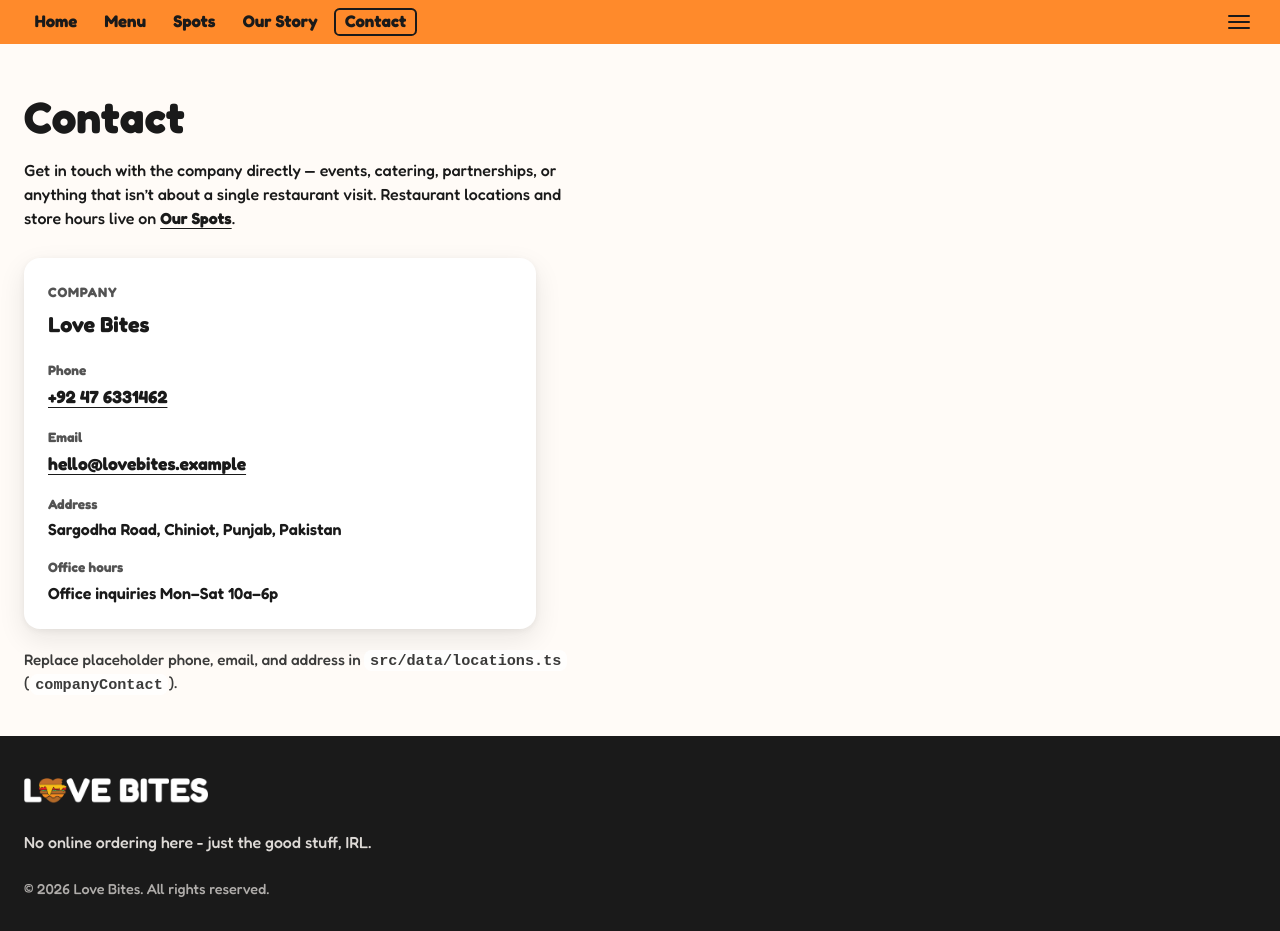
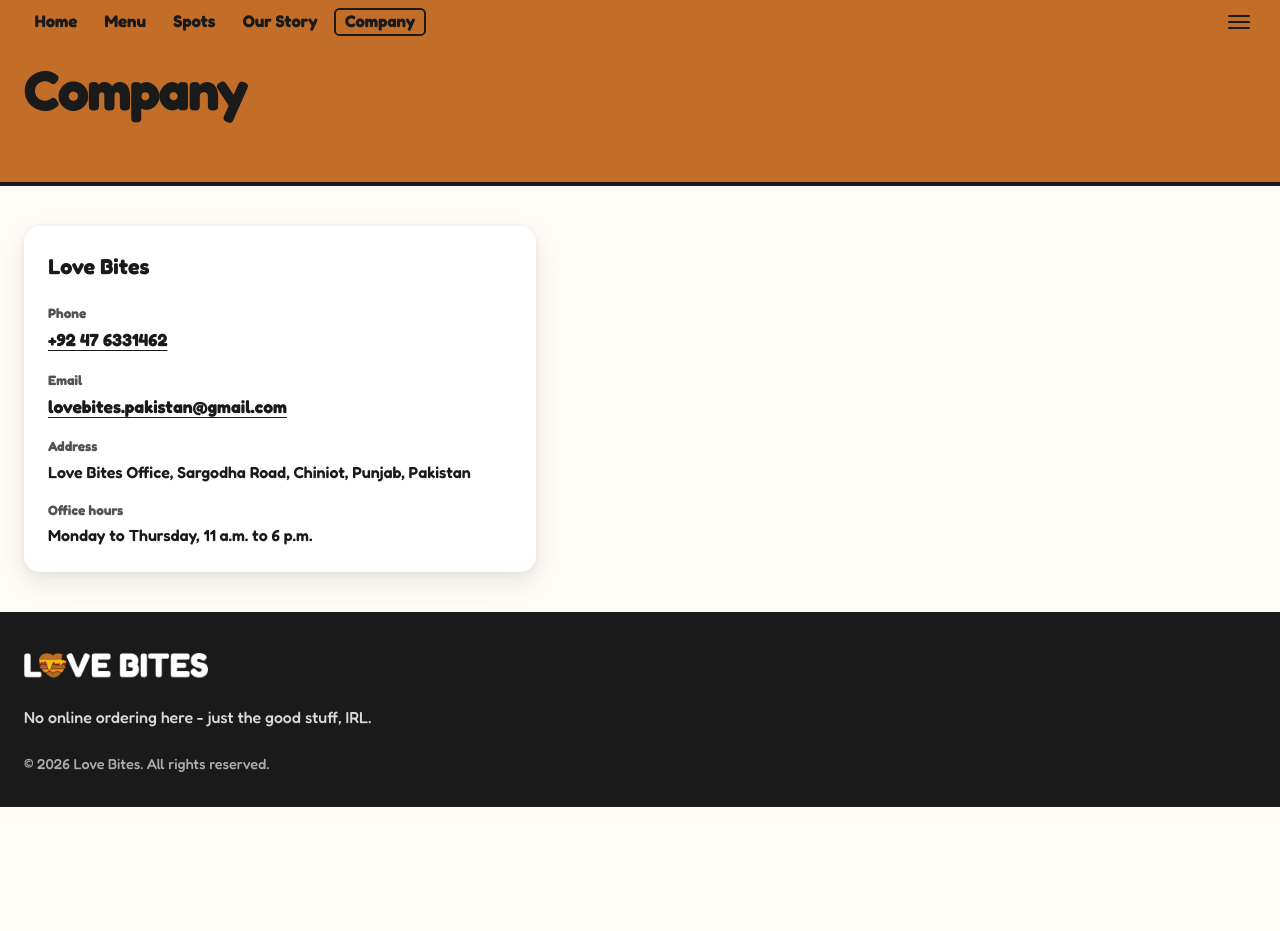
Before and after one commit to GhazwaPasha/LB-website, a React (Vite) app: page /contact in a window 1280 px wide. After the commit the page ends 807 px from the top, so only its background shows below. Built offline with nearby package versions, Linux system fonts and the light colour scheme.

Commit message:
website upgradded 1.0

```diff
--- a/src/components/Header.tsx
+++ b/src/components/Header.tsx
@@ -7,7 +7,7 @@ const nav = [
   { to: '/menu', label: 'Menu' },
   { to: '/spots', label: 'Spots' },
   { to: '/about', label: 'Our Story' },
-  { to: '/contact', label: 'Contact' },
+  { to: '/contact', label: 'Company' },
 ]
 
 export function Header() {
@@ -17,6 +17,7 @@ export function Header() {
   const isMenuPage = pathname === '/menu' || pathname.startsWith('/menu/')
   const isAboutPage = pathname === '/about'
   const isSpotsPage = pathname === '/spots'
+  const isContactPage = pathname === '/contact'
 
   return (
     <header
@@ -32,7 +33,9 @@ export function Header() {
             ? 'var(--lb-mustard)'
             : isSpotsPage
               ? 'var(--lb-tomato)'
-              : 'var(--lb-orange)',
+              : isContactPage
+                ? 'var(--lb-contact-hero-bg)'
+                : 'var(--lb-orange)',
         borderBottom: 'none',
         boxShadow: 'none',
       }}
--- a/src/data/locations.ts
+++ b/src/data/locations.ts
@@ -45,13 +45,13 @@ export const locations: Location[] = [
   },
 ]
 
-export const contactEmail = 'hello@lovebites.example'
+export const contactEmail = 'lovebites.pakistan@gmail.com'
 
 /** Head office / company — edit before launch */
 export const companyContact = {
   name: 'Love Bites',
   phone: '+92 47 6331462',
   email: contactEmail,
-  address: 'Sargodha Road, Chiniot, Punjab, Pakistan',
-  hours: 'Office inquiries Mon–Sat 10a–6p',
+  address: 'Love Bites Office, Sargodha Road, Chiniot, Punjab, Pakistan',
+  hours: 'Monday to Thursday, 11 a.m. to 6 p.m.',
 } as const
--- a/src/index.css
+++ b/src/index.css
@@ -11,6 +11,8 @@
   --lb-orange: #ff8a2b;
   --lb-cyan: #3dd9c4;
   --lb-mustard: #e5b143;
+  /* Contact page — header + hero title band (Spots-style rule under hero) */
+  --lb-contact-hero-bg: #c26e29;
   /* Full-width dividers (About cream band, Menu below location strip) */
   --lb-section-rule: 4px solid var(--lb-ink);
   /* Solid fill behind menu location line-art heroes (matches artwork background). */
@@ -303,6 +305,19 @@ button {
   padding-bottom: clamp(2rem, 6vw, 4rem);
   overflow: hidden;
   background: var(--lb-tomato);
+  color: var(--lb-ink);
+  border-bottom: var(--lb-section-rule);
+  margin-bottom: clamp(1.25rem, 3vw, 2rem);
+}
+
+/* Contact — same rhythm as Spots hero: full-bleed band + ink rule under title */
+.lb-contact-hero {
+  position: relative;
+  margin: 0;
+  padding-top: clamp(0.5rem, 2vw, 1rem);
+  padding-bottom: clamp(2rem, 6vw, 4rem);
+  overflow: hidden;
+  background: var(--lb-contact-hero-bg);
   color: var(--lb-ink);
   border-bottom: var(--lb-section-rule);
   margin-bottom: clamp(1.25rem, 3vw, 2rem);
--- a/src/pages/Contact.tsx
+++ b/src/pages/Contact.tsx
@@ -1,30 +1,42 @@
-import { Link } from 'react-router-dom'
+import { motion, useReducedMotion } from 'framer-motion'
 import { Reveal } from '../components/Reveal'
 import { companyContact } from '../data/locations'
 import { usePageTitle } from '../hooks/usePageTitle'
 
 export function Contact() {
-  usePageTitle('Contact', 'Reach Love Bites — company phone, email, and office details.')
+  usePageTitle('Company', 'Reach Love Bites — company phone, email, and office details.')
+  const reduce = useReducedMotion()
   const telHref = `tel:${companyContact.phone.replace(/\s/g, '')}`
 
   return (
     <main style={{ flex: 1, paddingBottom: '2.5rem' }}>
-      <section className="lb-container" style={{ paddingTop: 'clamp(1.5rem, 4vw, 2.5rem)' }}>
+      <section className="lb-full-bleed lb-contact-hero">
+        <div
+          className="lb-container"
+          style={{ position: 'relative', zIndex: 1, display: 'grid', gap: '1rem' }}
+        >
+          <motion.div
+            initial={reduce ? false : { opacity: 0, y: 24 }}
+            animate={{ opacity: 1, y: 0 }}
+            transition={{ type: 'spring', stiffness: 380, damping: 32 }}
+          >
+            <h1
+              style={{
+                margin: 0,
+                fontWeight: 800,
+                fontSize: 'clamp(2.25rem, 6vw, 3.5rem)',
+                lineHeight: 1.05,
+                letterSpacing: '-0.03em',
+              }}
+            >
+              Company
+            </h1>
+          </motion.div>
+        </div>
+      </section>
+
+      <section className="lb-container" style={{ paddingTop: 'clamp(0.25rem, 1vw, 0.5rem)' }}>
         <Reveal>
-          <h1 style={{ margin: '0 0 0.5rem', fontSize: 'clamp(2rem, 5vw, 2.75rem)', fontWeight: 800 }}>
-            Contact
-          </h1>
-          <p style={{ margin: '0 0 1.75rem', maxWidth: '36rem' }}>
-            Get in touch with the company directly — events, catering, partnerships, or anything that isn’t
-            about a single restaurant visit. Restaurant locations and store hours live on{' '}
-            <Link to="/spots" style={{ fontWeight: 700, textDecoration: 'underline', textUnderlineOffset: 4 }}>
-              Our Spots
-            </Link>
-            .
-          </p>
-        </Reveal>
-
-        <Reveal delay={0.06}>
           <div
             style={{
               padding: '1.5rem',
@@ -35,9 +47,6 @@ export function Contact() {
               maxWidth: '32rem',
             }}
           >
-            <p style={{ margin: '0 0 0.35rem', fontSize: '0.85rem', fontWeight: 700, textTransform: 'uppercase', letterSpacing: '0.06em', opacity: 0.75 }}>
-              Company
-            </p>
             <p style={{ margin: '0 0 1.25rem', fontSize: '1.35rem', fontWeight: 800 }}>{companyContact.name}</p>
 
             <dl style={{ margin: 0, display: 'grid', gap: '1rem' }}>
@@ -74,19 +83,6 @@ export function Contact() {
             </dl>
           </div>
         </Reveal>
-
-        <Reveal delay={0.1}>
-          <p style={{ margin: '1.25rem 0 0', maxWidth: '36rem', fontSize: '0.95rem', opacity: 0.85 }}>
-            Replace placeholder phone, email, and address in{' '}
-            <code style={{ fontWeight: 700, background: 'var(--lb-white)', padding: '0.1rem 0.35rem', borderRadius: 8 }}>
-              src/data/locations.ts
-            </code>{' '}
-            (<code style={{ fontWeight: 700, background: 'var(--lb-white)', padding: '0.1rem 0.35rem', borderRadius: 8 }}>
-              companyContact
-            </code>
-            ).
-          </p>
-        </Reveal>
       </section>
     </main>
   )
--- a/src/pages/Home.tsx
+++ b/src/pages/Home.tsx
@@ -209,7 +209,7 @@ export function Home() {
           </Reveal>
           <Reveal delay={0.2}>
             <Link to="/contact" className="lb-know-card lb-know-card--contact">
-              Contact
+              Company
               <span className="lb-know-card__sub">Company phone, email &amp; office</span>
             </Link>
           </Reveal>
```
